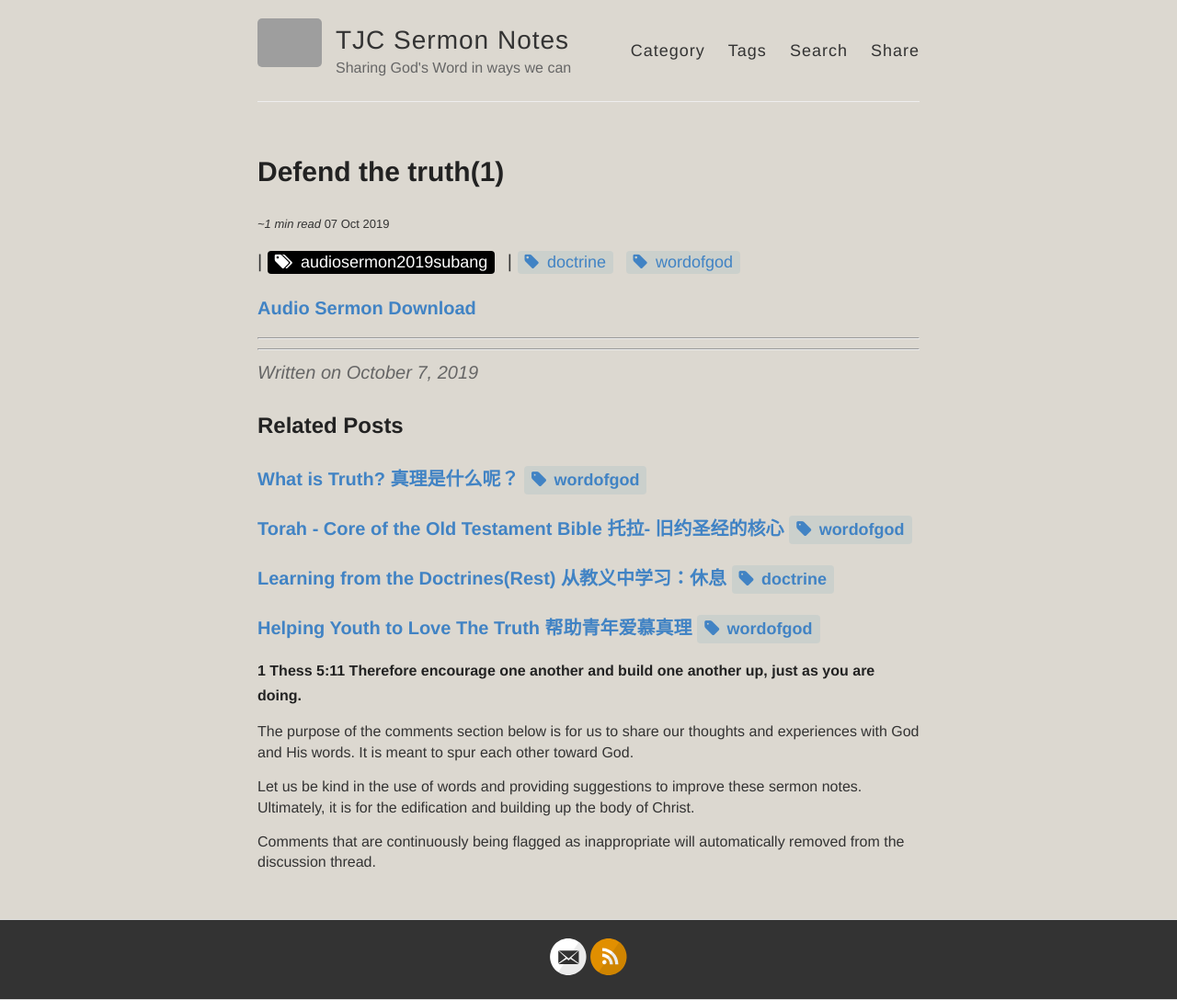
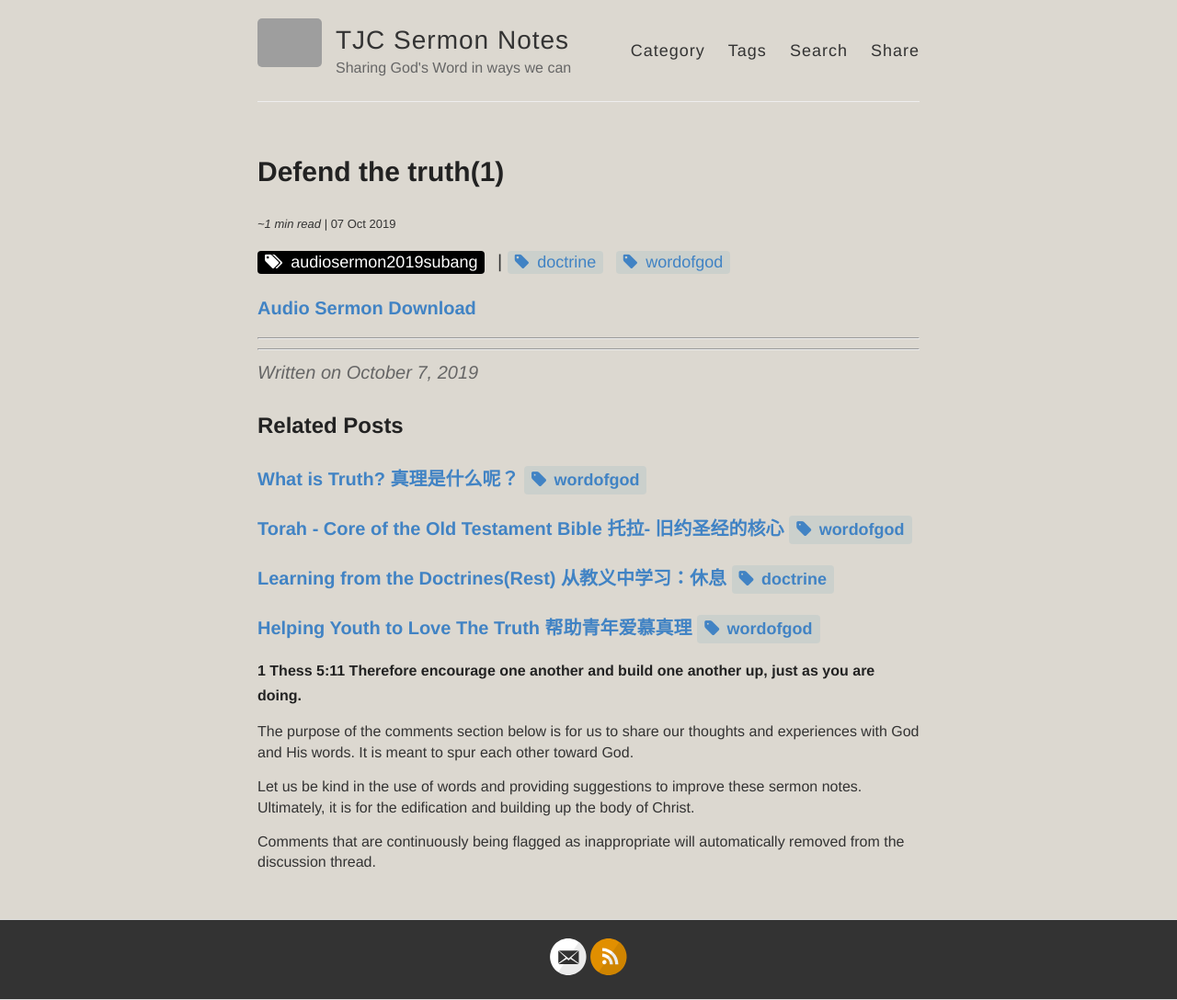
Before and after one commit to catchupTJC/catchuptjc.github.io, a Jekyll site: the page built from _posts/2019-10-07-Defend the truth(1) .md, in a window 1280 px wide. Shown: the whole page at 92% size. Built offline with Jekyll 4.4.1, drawn with Linux system fonts in a browser that asks for light colours; nearby versions of some CDN libraries; comment, search, counter and statistics services are not loaded; grey boxes are pictures that could not be loaded.

Commit message:
Update post.html

```diff
--- a/_layouts/post.html
+++ b/_layouts/post.html
@@ -6,11 +6,11 @@ layout: default
   <h1>{{ page.title }}</h1>
   <p><font size="2">
   {% if site.read_time %}
-    {% include read-time.html %}
+    {% include read-time.html %} |
   {% endif %}
   <span class="post-date">{{ page.date | date_to_string }}</span>
   </font></p>
-  {% if page.category %} |
+  {% if page.category %}
   {% for tag in page.category %}
     <a href="{{ site.baseurl }}{{ site.category_page }}#{{ tag | slugify }}" class="cat-tag">{{ tag }}</a>
   {% endfor %}
```
